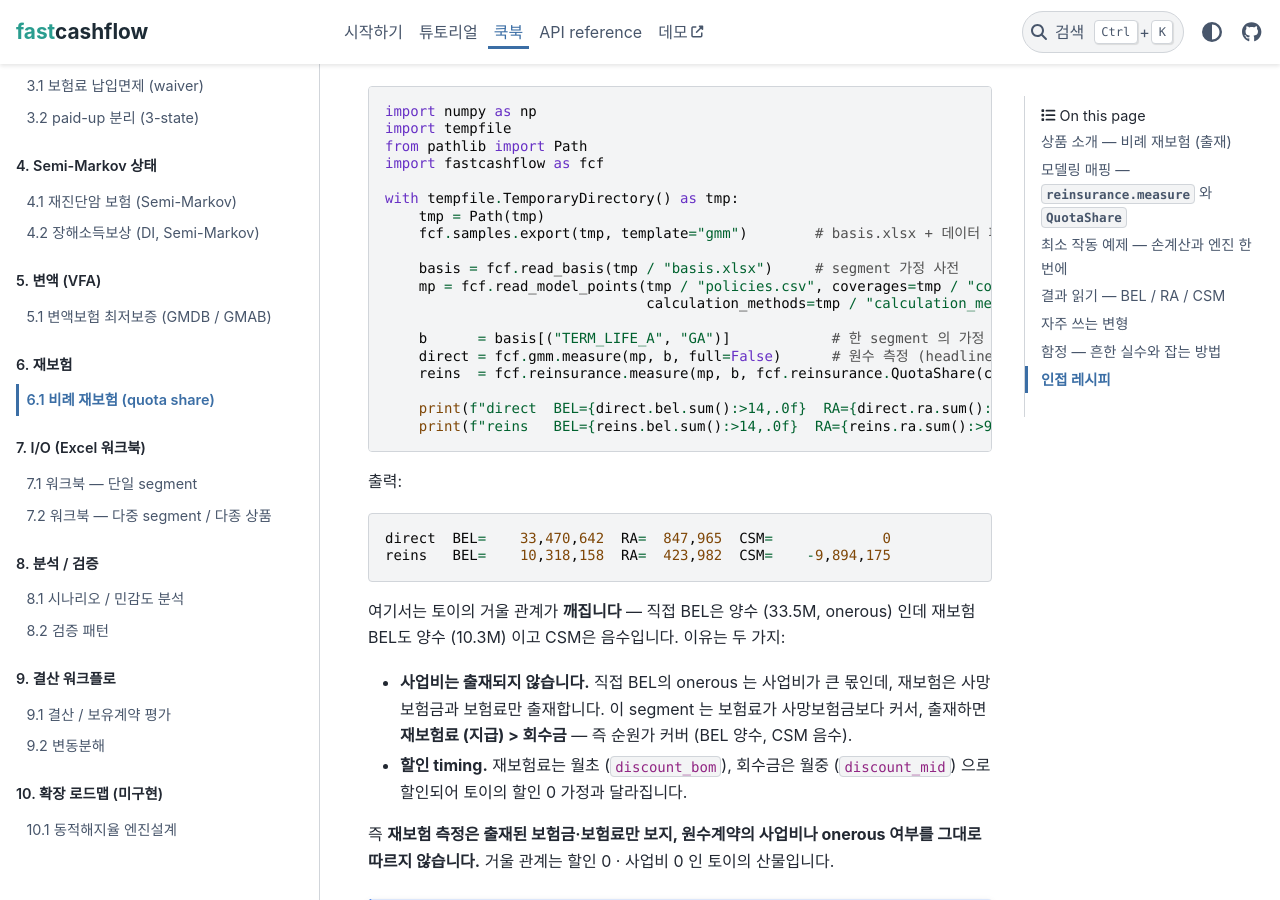
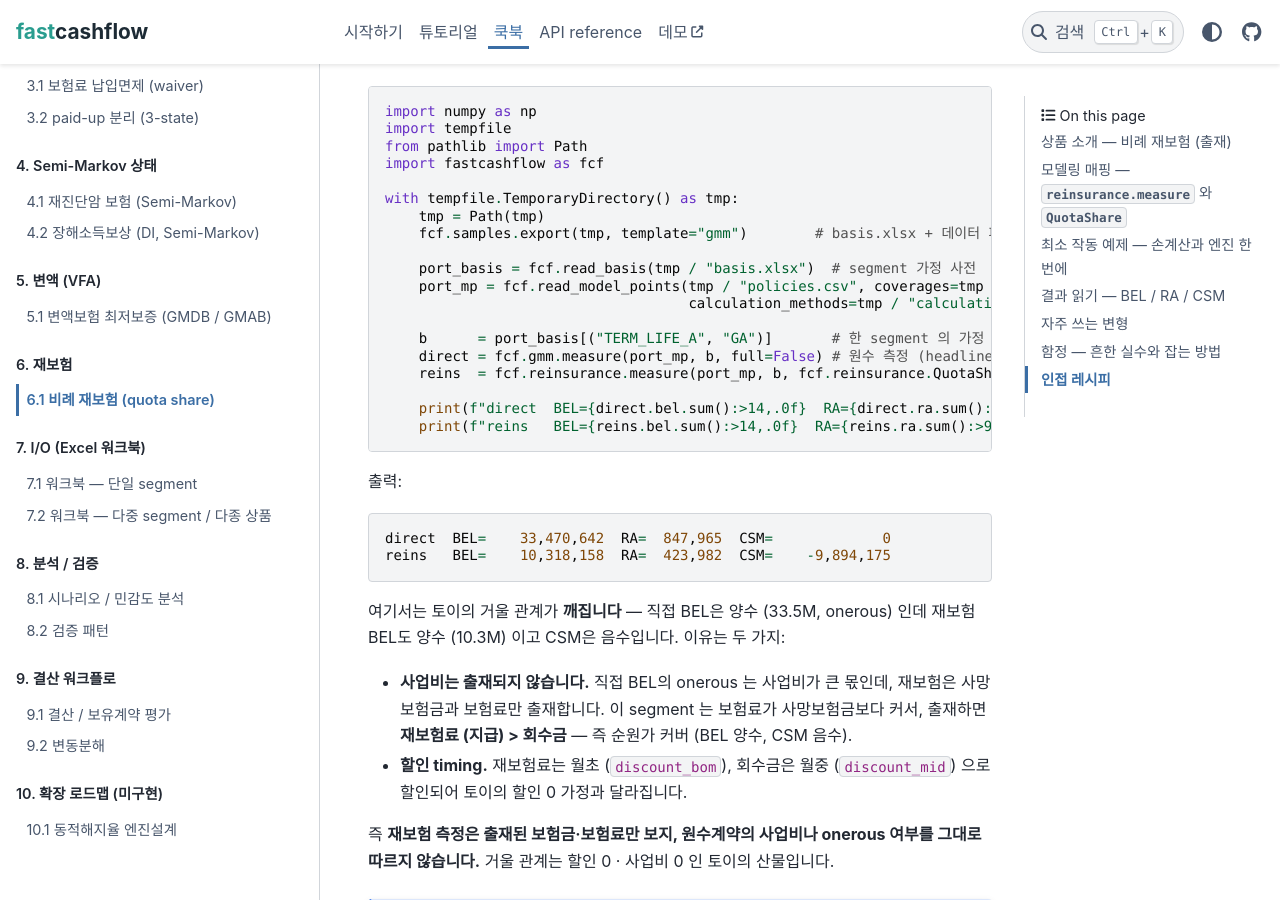
Before and after one commit to seokhoonj/fastcashflow, a Sphinx documentation site: the page built from docs/cookbook/reinsurance/proportional.md, in a window 1280 px wide and 900 px high, scrolled down 5364 px. Built offline with Sphinx 7.4.7 and the PyData theme 0.15.4, drawn with Linux system fonts in a browser that asks for light colours.

Commit message:
docs: keep the reinsurance toy basis out of the portfolio example
The portfolio block in the quota-share chapter reassigned `mp` / `basis` to the
sample segmented (dict) basis, so the later mirror-identity check ran against
the portfolio data instead of the toy single `Basis` -- breaking when the
blocks are run in order (`reinsurance.measure` rejects a dict basis, and the
mirror identity only holds for the toy). Give the portfolio block its own
`port_mp` / `port_basis` names so the toy mirror check stays valid.

```diff
--- a/docs/cookbook/reinsurance/proportional.md
+++ b/docs/cookbook/reinsurance/proportional.md
@@ -243,13 +243,13 @@ with tempfile.TemporaryDirectory() as tmp:
     tmp = Path(tmp)
     fcf.samples.export(tmp, template="gmm")        # basis.xlsx + 데이터 파일들
 
-    basis = fcf.read_basis(tmp / "basis.xlsx")     # segment 가정 사전
-    mp = fcf.read_model_points(tmp / "policies.csv", coverages=tmp / "coverages.csv",
-                               calculation_methods=tmp / "calculation_methods.csv")
+    port_basis = fcf.read_basis(tmp / "basis.xlsx")  # segment 가정 사전
+    port_mp = fcf.read_model_points(tmp / "policies.csv", coverages=tmp / "coverages.csv",
+                                    calculation_methods=tmp / "calculation_methods.csv")
 
-    b      = basis[("TERM_LIFE_A", "GA")]            # 한 segment 의 가정
-    direct = fcf.gmm.measure(mp, b, full=False)      # 원수 측정 (headline)
-    reins  = fcf.reinsurance.measure(mp, b, fcf.reinsurance.QuotaShare(cession=0.50))
+    b      = port_basis[("TERM_LIFE_A", "GA")]       # 한 segment 의 가정
+    direct = fcf.gmm.measure(port_mp, b, full=False) # 원수 측정 (headline)
+    reins  = fcf.reinsurance.measure(port_mp, b, fcf.reinsurance.QuotaShare(cession=0.50))
 
     print(f"direct  BEL={direct.bel.sum():>14,.0f}  RA={direct.ra.sum():>9,.0f}  CSM={direct.csm.sum():>14,.0f}")
     print(f"reins   BEL={reins.bel.sum():>14,.0f}  RA={reins.ra.sum():>9,.0f}  CSM={reins.csm.sum():>14,.0f}")
```
